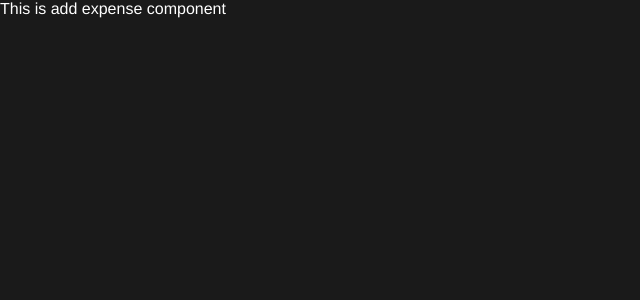
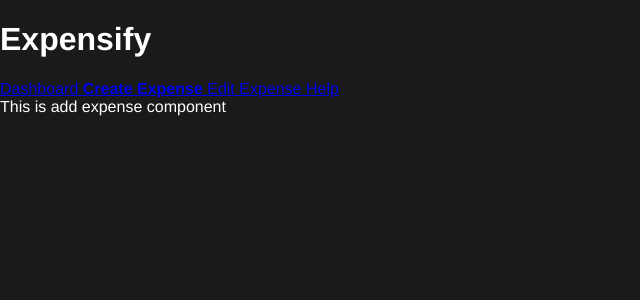
Before and after one commit to BartGlo/expenses, a React app: page /create in a window 1280 px wide. Shown: the top 300 px of the page, without its empty margins (0-640 px from the left). Built offline with nearby package versions, Linux system fonts and the light colour scheme.

Commit message:
More router fun

```diff
--- a/src/app.jsx
+++ b/src/app.jsx
@@ -1,49 +1,9 @@
 import React, {Component} from 'react';
 import ReactDOM from 'react-dom';
-import { BrowserRouter, Route, Switch } from 'react-router-dom';
+import AppRouter from './routers/AppRouter';
 import 'normalize.css/normalize.css';
 import './styles/styles.scss';
 
-const ExpenseDashboardPage = () => (
-  <div>
-    This is dashboard component
-  </div>
-);
 
-const AddExpensePage = () => (
-  <div>
-    This is add expense component
-  </div>
-);
 
-const EditExpensePage = () => (
-  <div>
-    This is add edit expense component
-  </div>
-);
-
-const HelpPage = () => (
-  <div>
-    This is help component
-  </div>
-);
-
-const NotFoundPage = () => (
-  <div>
-    404!
-  </div>
-);
-
-const routes = (
-  <BrowserRouter>
-    <Switch>
-      <Route path={'/'} component={ExpenseDashboardPage} exact/>
-      <Route path={'/create'} component={AddExpensePage}/>
-      <Route path={'/edit'} component={EditExpensePage}/>
-      <Route path={'/help'} component={HelpPage}/>
-      <Route component={NotFoundPage}/>
-    </Switch>
-  </BrowserRouter>
-);
-
-ReactDOM.render(routes, document.getElementById('app'));
+ReactDOM.render(<AppRouter />, document.getElementById('app'));
--- /dev/null
+++ b/src/components/AddExpensePage.jsx
@@ -0,0 +1,8 @@
+import React, {Component} from 'react';
+
+const AddExpensePage = () => (
+  <div>
+    This is add expense component
+  </div>
+);
+export default AddExpensePage;
--- /dev/null
+++ b/src/components/EditExpensePage.jsx
@@ -0,0 +1,8 @@
+import React, {Component} from 'react';
+
+const EditExpensePage = () => (
+  <div>
+    This is add edit expense component
+  </div>
+);
+export default EditExpensePage;
--- /dev/null
+++ b/src/components/ExpenseDashboardPage.jsx
@@ -0,0 +1,9 @@
+import React, {Component} from 'react';
+
+const ExpenseDashboardPage = () => (
+  <div>
+    This is dashboard component
+  </div>
+);
+
+export default ExpenseDashboardPage;
--- /dev/null
+++ b/src/components/Header.jsx
@@ -0,0 +1,13 @@
+import React, {Component} from 'react';
+import { NavLink } from 'react-router-dom';
+
+const Header = () => (
+  <header>
+    <h1> Expensify </h1>
+    <NavLink to='/' activeClassName={'is-active'} exact> Dashboard </NavLink>
+    <NavLink to='/create' activeClassName={'is-active'}> Create Expense </NavLink>
+    <NavLink to='/edit' activeClassName={'is-active'}> Edit Expense </NavLink>
+    <NavLink to='/help' activeClassName={'is-active'}> Help </NavLink>
+  </header>
+);
+export default Header;
--- /dev/null
+++ b/src/components/HelpPage.jsx
@@ -0,0 +1,8 @@
+import React, {Component} from 'react';
+
+const HelpPage = () => (
+  <div>
+    This is help component
+  </div>
+);
+export default HelpPage;
--- /dev/null
+++ b/src/components/NotFoundPage.jsx
@@ -0,0 +1,9 @@
+import React, {Component} from 'react';
+import { Link } from 'react-router-dom';
+
+const NotFoundPage = () => (
+  <div>
+    404 - <Link to='/'> Go home </Link>
+  </div>
+);
+export default NotFoundPage;
--- /dev/null
+++ b/src/routers/AppRouter.jsx
@@ -0,0 +1,27 @@
+import React, {Component} from 'react';
+import { BrowserRouter, Route, Switch, Link, NavLink } from 'react-router-dom';
+
+import ExpenseDashboardPage from '../components/ExpenseDashboardPage';
+import AddExpensePage from '../components/AddExpensePage';
+import EditExpensePage from '../components/EditExpensePage';
+import HelpPage from '../components/HelpPage';
+import NotFoundPage from '../components/NotFoundPage';
+import Header from '../components/Header';
+
+const AppRouter = () => (
+  <BrowserRouter>
+    <div>
+      <Header />
+      <Switch>
+        <Route path={'/'} component={ExpenseDashboardPage} exact/>
+        <Route path={'/create'} component={AddExpensePage}/>
+        <Route path={'/edit'} component={EditExpensePage}/>
+        <Route path={'/help'} component={HelpPage}/>
+        <Route component={NotFoundPage}/>
+      </Switch>
+    </div>
+
+  </BrowserRouter>
+);
+
+export default AppRouter;
--- a/src/styles/base/_base.scss
+++ b/src/styles/base/_base.scss
@@ -16,3 +16,7 @@
 button:disabled {
   cursor: default;
 }
+
+.is-active {
+  font-weight: bold;
+}
```
